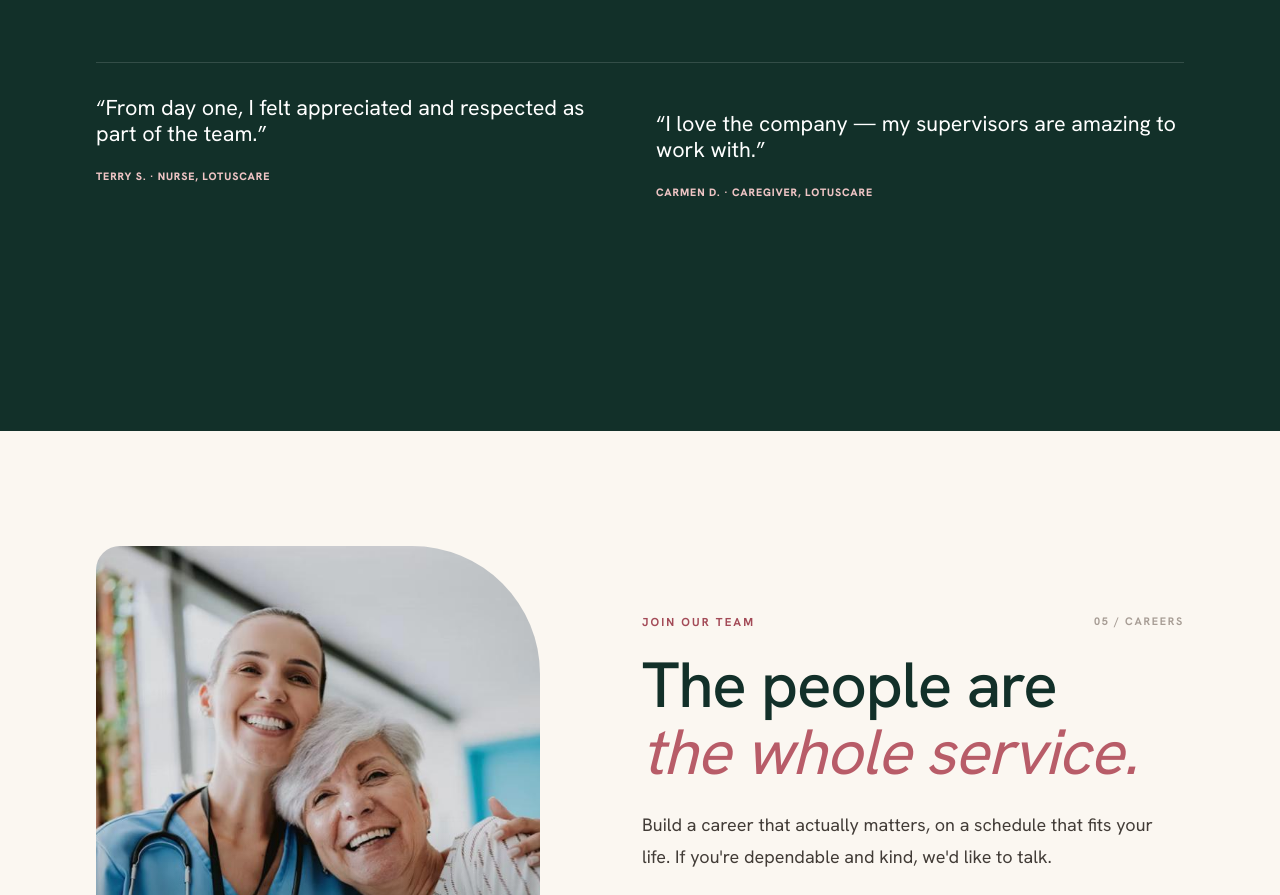
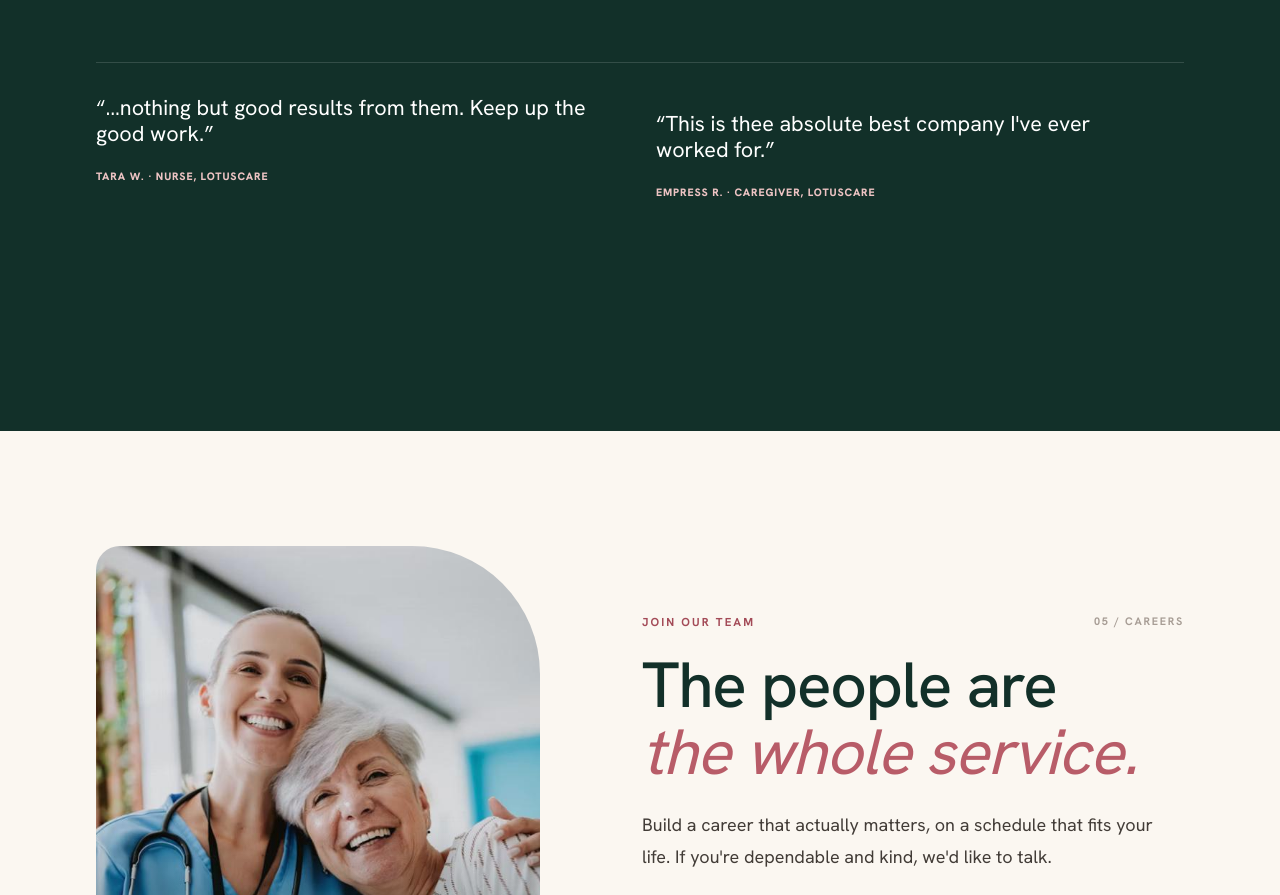
Before and after one commit to Jay963-sys/Lotuscare, a Next.js app: page / in a window 1280 px wide. Shown: the part 7460-8355 px from the top of the page. Built offline with nearby package versions, Linux system fonts and the light colour scheme; no server answers.

Commit message:
Update testimonials in page.tsx

```diff
--- a/app/page.tsx
+++ b/app/page.tsx
@@ -526,17 +526,17 @@ export default function HomePage() {
             >
               <div style={{ flex: "1 1 260px" }}>
                 <p>
-                  “From day one, I felt appreciated and respected as part of the
-                  team.”
+                  “…nothing but good results from them. Keep up the good
+                  work.”
                 </p>
-                <span>Terry S. · Nurse, LotusCare</span>
+                <span>Tara W. · Nurse, LotusCare</span>
               </div>
               <div style={{ flex: "1 1 260px" }}>
                 <p>
-                  “I love the company — my supervisors are amazing to work
-                  with.”
+                  “This is thee absolute best company I&apos;ve ever worked
+                  for.”
                 </p>
-                <span>Carmen D. · Caregiver, LotusCare</span>
+                <span>Empress R. · Caregiver, LotusCare</span>
               </div>
             </div>
           </Reveal>
```
